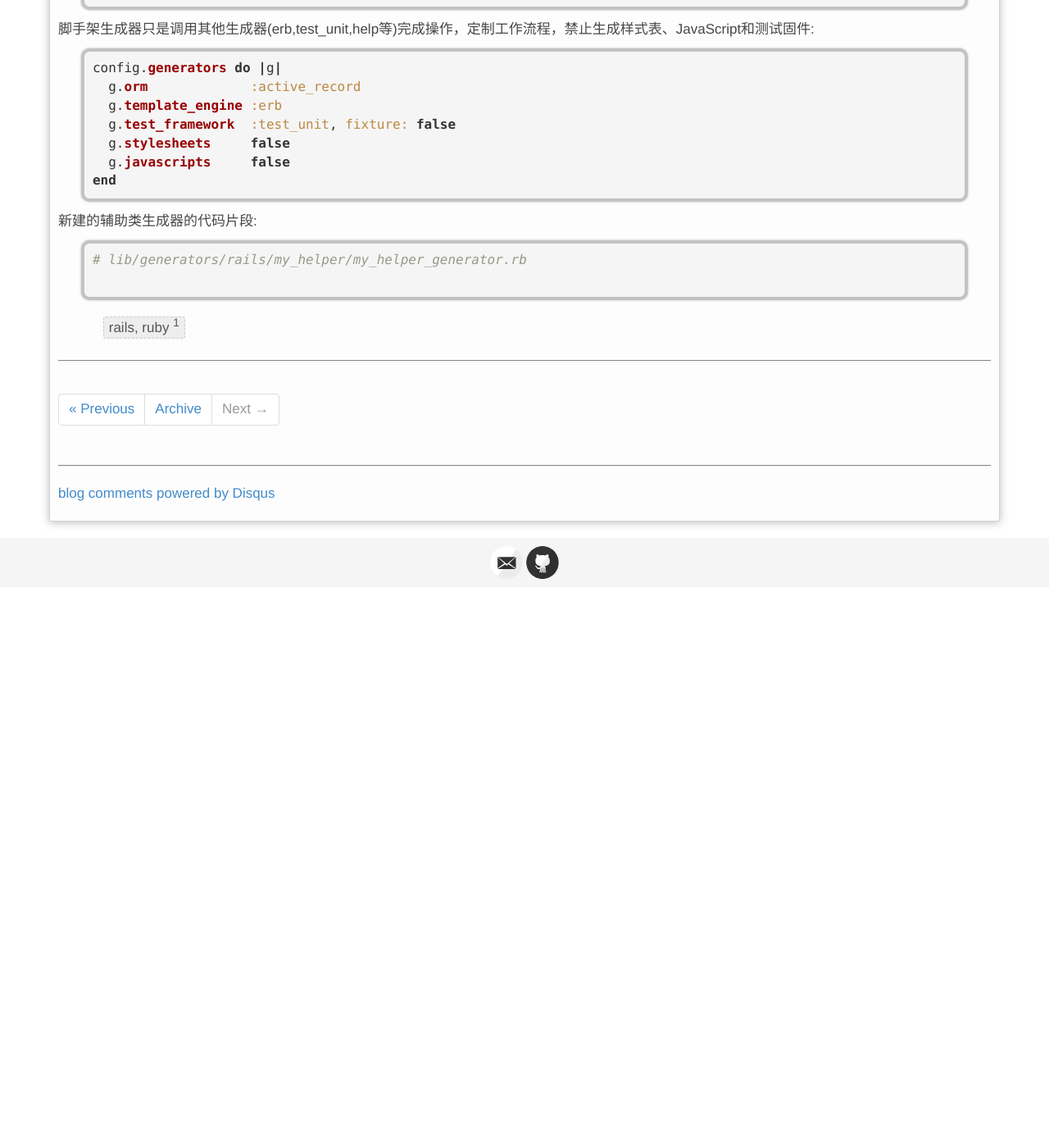
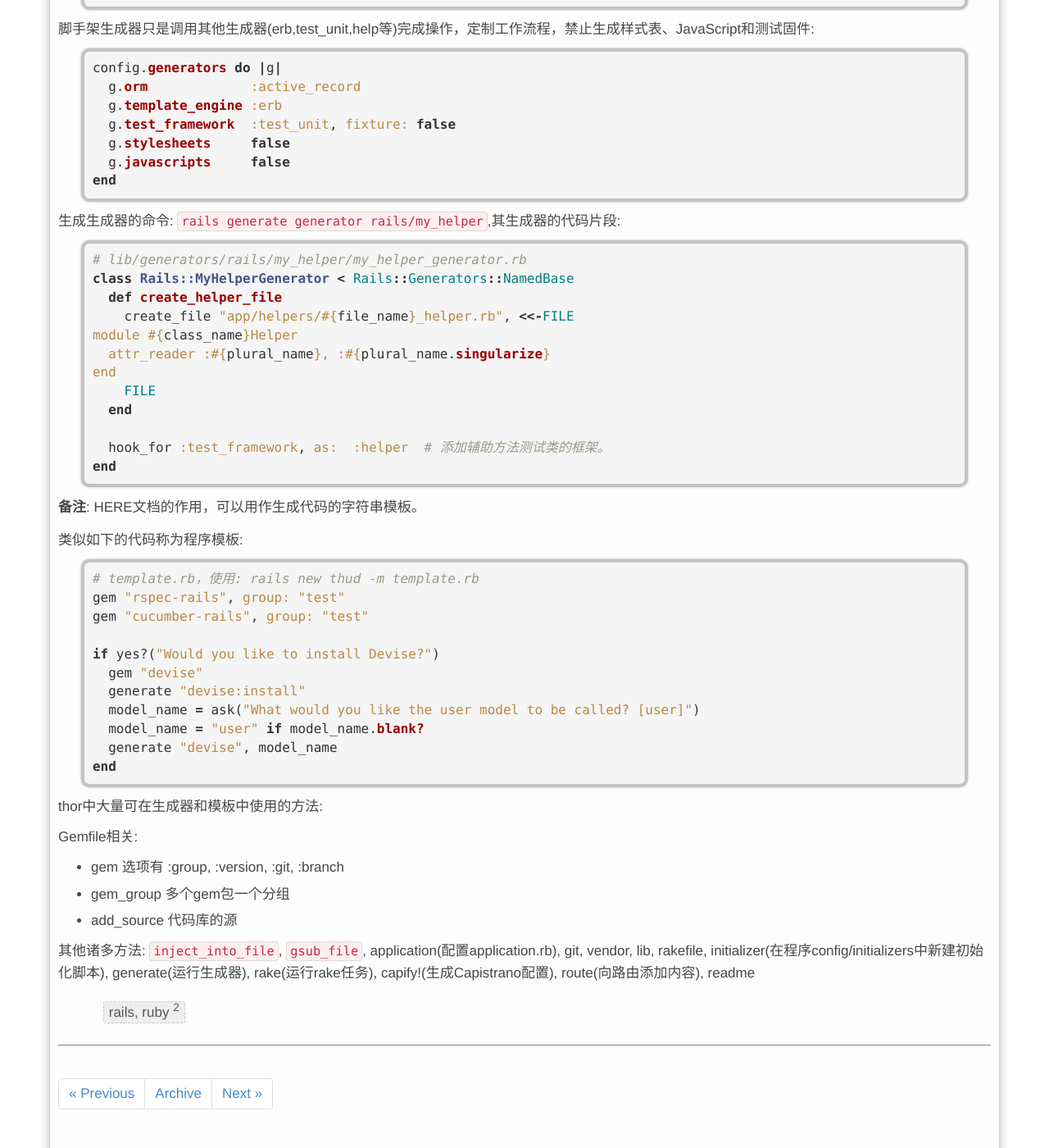
Before and after one commit to xiajian/xiajian.github.io, a Jekyll site: the page built from _posts/2014-11-10-Rails生成器.md, in a window 1280 px wide and 1400 px high, scrolled down 1880 px. Shown: the whole window at 82% size. Built offline with Jekyll 4.4.1, drawn with Linux system fonts in a browser that asks for light colours; nearby versions of some CDN libraries; Markdown is read by kramdown in place of the engine named in the settings; comment, search, counter and statistics services are not loaded; before the commit the page ends 2596 px from its top, so only the background shows below that.

Commit message:
创建thor

````diff
--- a/_posts/2014-11-10-Rails生成器.md
+++ b/_posts/2014-11-10-Rails生成器.md
@@ -80,9 +80,47 @@ config.generators do |g|
 end
 ```
 
-新建的辅助类生成器的代码片段:
+生成生成器的命令: `rails generate generator rails/my_helper`,其生成器的代码片段:
 
 ```ruby
 # lib/generators/rails/my_helper/my_helper_generator.rb
+class Rails::MyHelperGenerator < Rails::Generators::NamedBase
+  def create_helper_file
+    create_file "app/helpers/#{file_name}_helper.rb", <<-FILE
+module #{class_name}Helper
+  attr_reader :#{plural_name}, :#{plural_name.singularize}
+end
+    FILE
+  end
 
+  hook_for :test_framework, as:  :helper  # 添加辅助方法测试类的框架。
+end
 ```
+
+**备注**: HERE文档的作用，可以用作生成代码的字符串模板。
+
+类似如下的代码称为程序模板:
+
+```ruby
+# template.rb，使用: rails new thud -m template.rb
+gem "rspec-rails", group: "test"
+gem "cucumber-rails", group: "test"
+
+if yes?("Would you like to install Devise?")
+  gem "devise"
+  generate "devise:install"
+  model_name = ask("What would you like the user model to be called? [user]")
+  model_name = "user" if model_name.blank?
+  generate "devise", model_name
+end
+```
+
+thor中大量可在生成器和模板中使用的方法:
+
+Gemfile相关:
+
+* gem  选项有 :group, :version, :git, :branch
+* gem_group  多个gem包一个分组
+* add_source 代码库的源
+
+其他诸多方法: `inject_into_file`, `gsub_file`,  application(配置application.rb), git, vendor, lib, rakefile, initializer(在程序config/initializers中新建初始化脚本), generate(运行生成器), rake(运行rake任务), capify!(生成Capistrano配置), route(向路由添加内容), readme
````
Also changed, not shown: _posts/2014-09-06-心情日记.md (+4 -0 lines), _posts/2014-09-20-RoR指南学习笔记.md (+5 -1 lines), _posts/2014-11-11-thor.md (added, +355 -0 lines).
